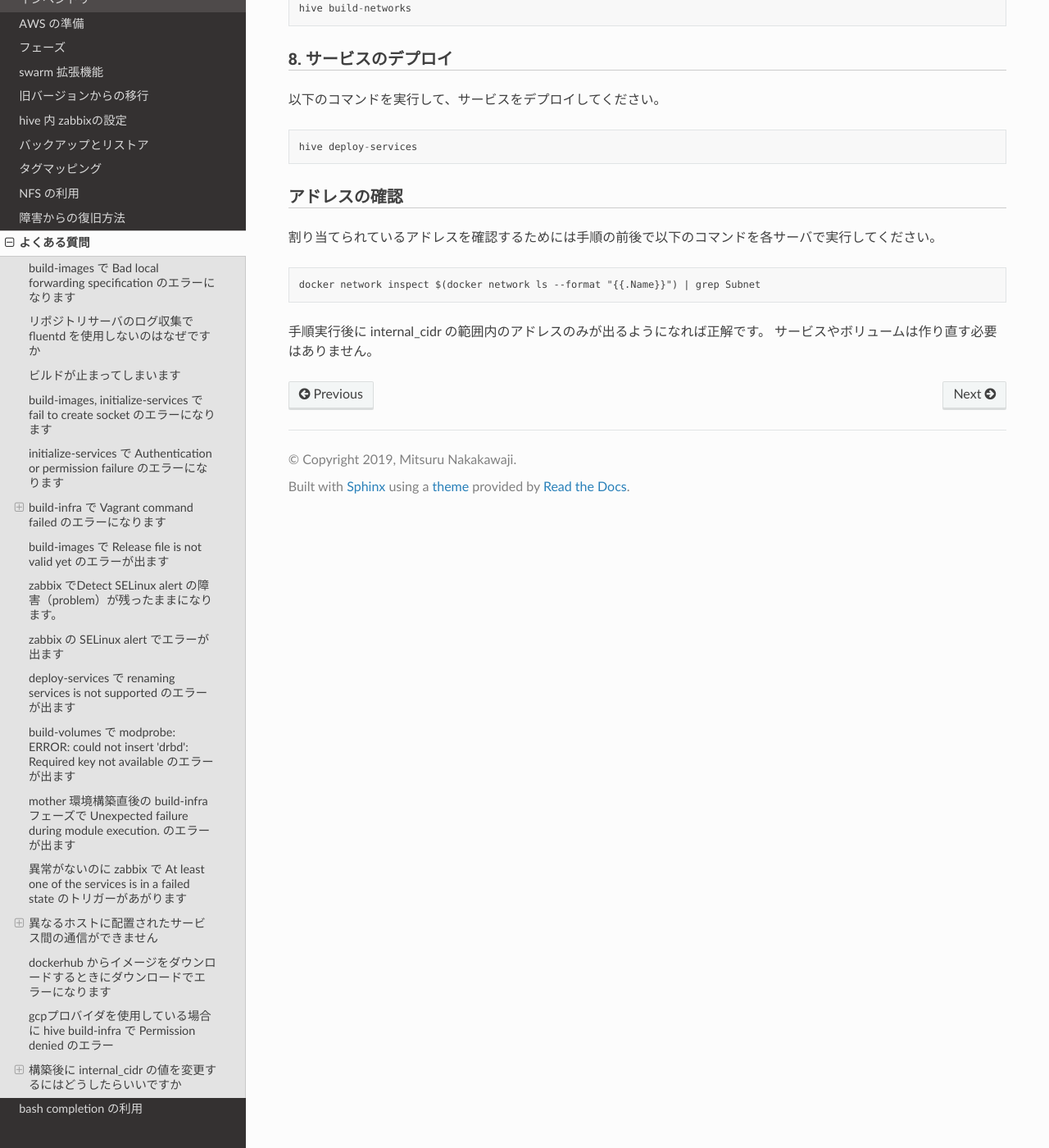
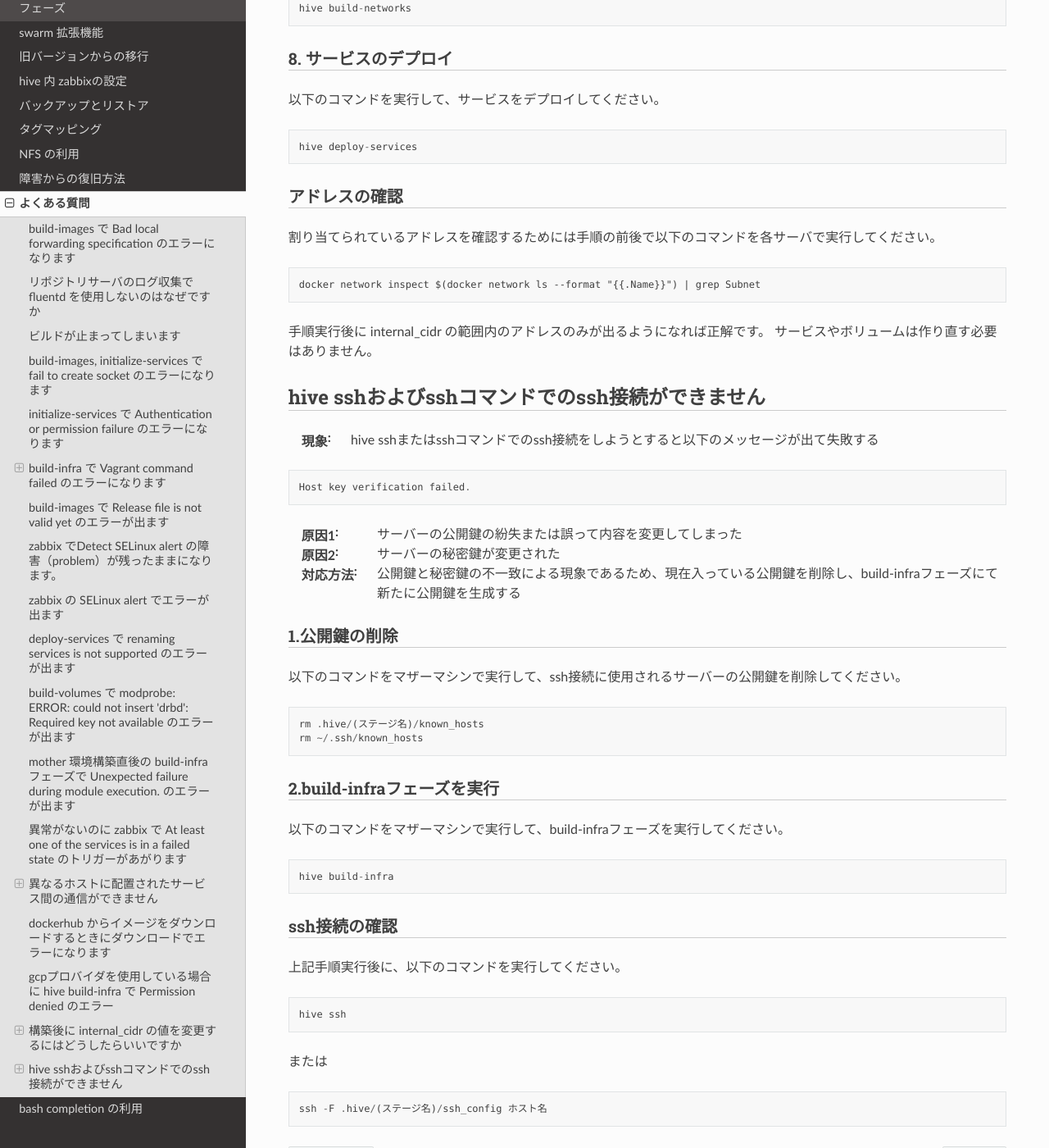
Before and after one commit to procube-open/hive-builder, a Sphinx documentation site: the page built from docs/faq.rst, in a window 1280 px wide and 1400 px high, scrolled down 9209 px. Shown: the whole window at 82% size. Built offline with Sphinx 7.4.7 and the Read the Docs theme 2.0.0, drawn with Linux system fonts in a browser that asks for light colours.

Commit message:
sphinx追加,destroy編集

```diff
--- a/docs/faq.rst
+++ b/docs/faq.rst
@@ -411,3 +411,41 @@
 
 手順実行後に internal_cidr の範囲内のアドレスのみが出るようになれば正解です。
 サービスやボリュームは作り直す必要はありません。
+
+hive sshおよびsshコマンドでのssh接続ができません
+----------------------------------------------------------------------------------------------------
+:現象: hive sshまたはsshコマンドでのssh接続をしようとすると以下のメッセージが出て失敗する
+::
+
+    Host key verification failed.
+
+:原因1: サーバーの公開鍵の紛失または誤って内容を変更してしまった
+:原因2: サーバーの秘密鍵が変更された
+:対応方法: 公開鍵と秘密鍵の不一致による現象であるため、現在入っている公開鍵を削除し、build-infraフェーズにて新たに公開鍵を生成する
+
+1.公開鍵の削除
+^^^^^^^^^^^^^^^^^^^^^^^^^^^^^^^
+以下のコマンドをマザーマシンで実行して、ssh接続に使用されるサーバーの公開鍵を削除してください。
+::
+
+    rm .hive/(ステージ名)/known_hosts
+    rm ~/.ssh/known_hosts
+
+2.build-infraフェーズを実行
+^^^^^^^^^^^^^^^^^^^^^^^^^^^^^^^
+以下のコマンドをマザーマシンで実行して、build-infraフェーズを実行してください。
+::
+
+    hive build-infra
+
+ssh接続の確認
+^^^^^^^^^^^^^^^^^^^^^^^^^^^^^^^
+上記手順実行後に、以下のコマンドを実行してください。
+::
+
+    hive ssh
+
+または
+::
+
+    ssh -F .hive/(ステージ名)/ssh_config ホスト名
```
Also changed, not shown: 3 other files.
